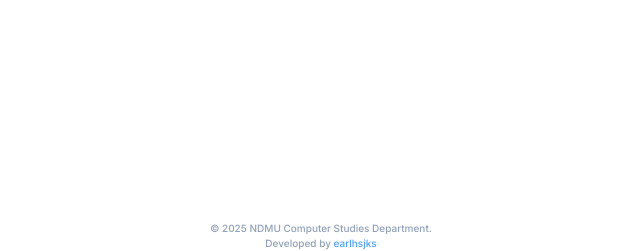
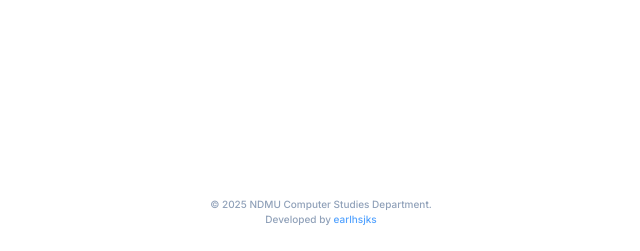
Before and after one commit to earlhsjks/club-attendance, a Flask app: page /attendance-records in a window 1280 px wide. Shown: the part 549-800 px from the top of the page, without its empty margins (319-959 px from the left). Run offline with Flask 3, Linux system fonts and the light colour scheme.

Commit message:
pb on footer redo

```diff
--- a/templates/public-search.html
+++ b/templates/public-search.html
@@ -29,7 +29,7 @@
             <label class="block text-xs font-bold text-slate-400 uppercase mb-2 ml-1">Student ID Number</label>
             <div class="relative flex items-center">
                 <span class="material-icons-round absolute left-4 text-slate-400">search</span>
-                <input type="number" id="search-input" placeholder="e.g. 2024..." class="w-full bg-slate-50 border border-slate-200 rounded-xl pl-11 pr-4 py-4 font-bold text-lg text-slate-700 focus:outline-none focus:ring-2 focus:ring-emerald-500 focus:border-transparent transition-all">
+                <input type="text" id="search-input" placeholder="e.g. 2024..." class="w-full bg-slate-50 border border-slate-200 rounded-xl pl-11 pr-4 py-4 font-bold text-lg text-slate-700 focus:outline-none focus:ring-2 focus:ring-emerald-500 focus:border-transparent transition-all">
             </div>
             <button onclick="performSearch()" class="w-full mt-4 bg-emerald-600 active:bg-emerald-700 text-white font-bold py-4 rounded-xl shadow-lg shadow-emerald-200 transition-transform active:scale-[0.98] flex justify-center items-center gap-2">
                 Check My Records
@@ -40,7 +40,7 @@
 
     </main>
 
-    <footer class="p-6 text-center shrink-0 pb-[env(safe-area-inset-bottom)]">
+    <footer class="p-6 text-center shrink-0">
         <p class="text-[10px] text-slate-400 font-medium">
             © 2025 NDMU Computer Studies Department.<br>
             Developed by <a href="https://github.com/earlhsjks" target="_blank" class="text-underline text-blue-400">earlhsjks</a>
```
